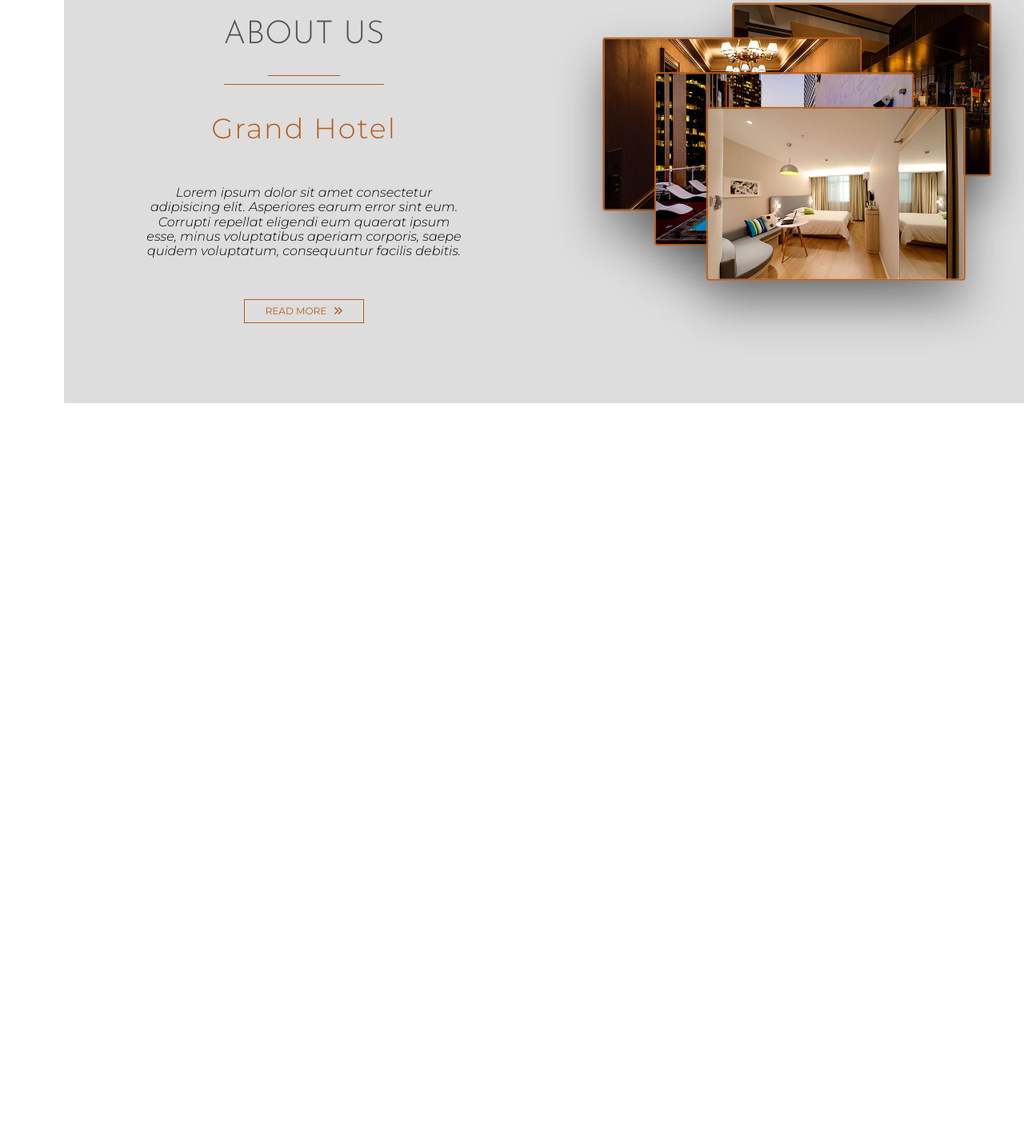
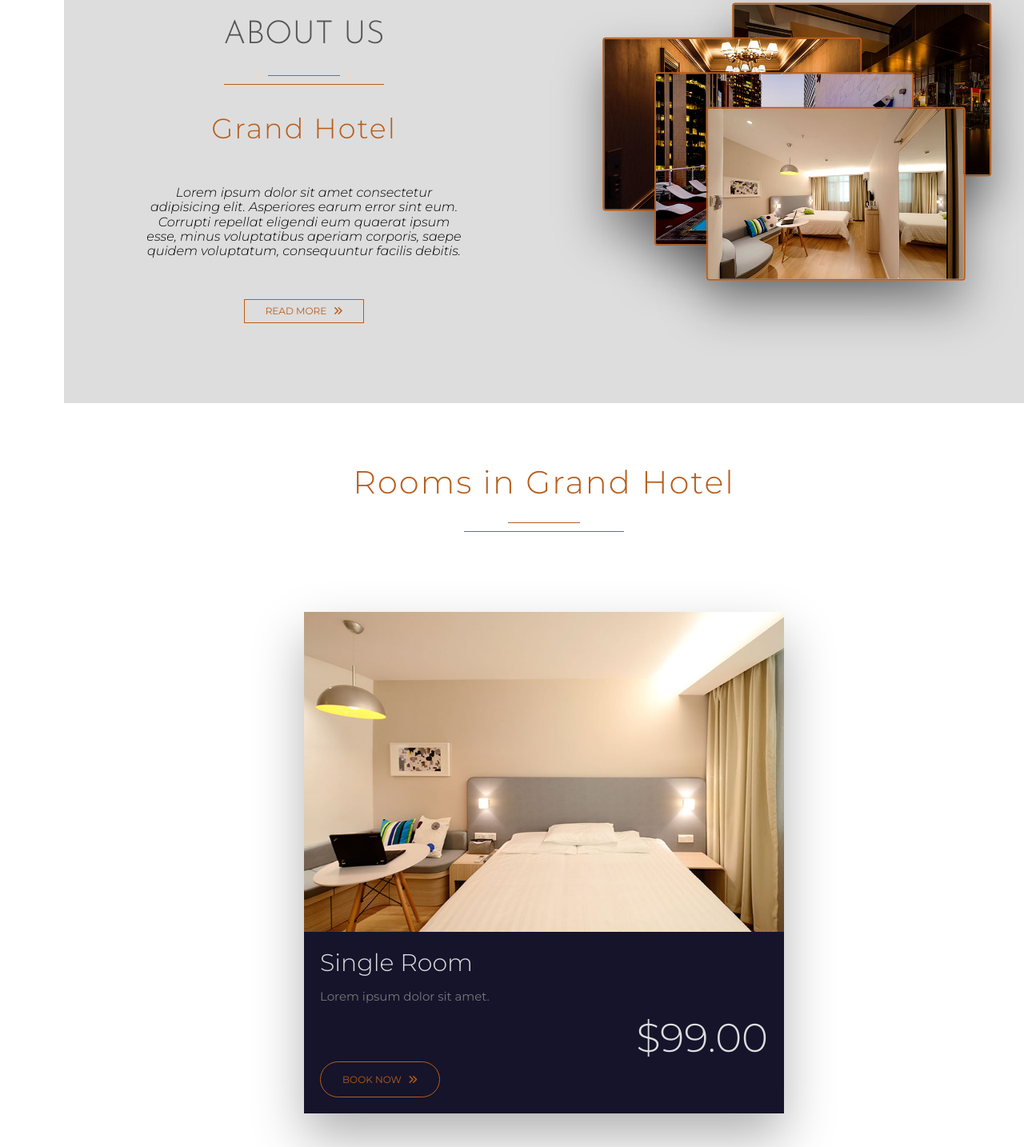
Before and after one commit to Vasiliy11/Grand-Hotel, a website: page app/index.html in a window 1280 px wide. Shown: the part 906-2340 px from the top of the page at 80% size. Before the commit the page ends 1410 px from the top, so only its background shows below. Drawn offline with nearby package versions, Linux system fonts and the light colour scheme.

Commit message:
created rooms section markup and added styles

```diff
--- a/app/index.html
+++ b/app/index.html
@@ -114,6 +114,69 @@
     </div>
   </section>
 
+  <section class="rooms">
+    <div class="common-header">
+      <h1 class="common-heading">Rooms in Grand Hotel</h1>
+      <div class="underline">
+        <div class="small-underline"></div>
+        <div class="big-underline"></div>
+      </div>
+    </div>
+    <div class="rooms-cards__wrapper">
+      <div class="room-card">
+        <img src="img/single-room.jpeg" class="room-img" alt="">
+        <div class="room-card__content">
+          <h4 class="room-card__heading">Single Room</h4>
+          <p class="room-card__paragraph">Lorem ipsum dolor sit amet.</p>
+          <p class="room-price">$99.00</p>
+          <button class="room-card__btn">
+            Book Now
+            <i class="fas fa-angle-double-right btn-arrow"></i>
+          </button>
+        </div>
+      </div>
+      <div class="room-card">
+        <img src="img/double-room.jpeg" class="room-img" alt="">
+        <div class="room-card__content">
+          <h4 class="room-card__heading">Double Room</h4>
+          <p class="room-card__paragraph">Lorem ipsum dolor sit amet.</p>
+          <p class="room-price">$199.00</p>
+          <button class="room-card__btn">
+            Book Now
+            <i class="fas fa-angle-double-right btn-arrow"></i>
+          </button>
+        </div>
+      </div>
+      <div class="room-card">
+        <img src="img/lux.jpeg" class="room-img" alt="">
+        <div class="room-card__content">
+          <h4 class="room-card__heading">Lux</h4>
+          <p class="room-card__paragraph">Lorem ipsum dolor sit amet.</p>
+          <p class="room-price">$299.00</p>
+          <button class="room-card__btn">
+            Book Now
+            <i class="fas fa-angle-double-right btn-arrow"></i>
+          </button>
+        </div>
+      </div>
+      <div class="room-card">
+        <img src="img/vip.jpeg" class="room-img" alt="">
+        <div class="room-card__content">
+          <h4 class="room-card__heading">VIP</h4>
+          <p class="room-card__paragraph">Lorem ipsum dolor sit amet.</p>
+          <p class="room-price">$399.00</p>
+          <button class="room-card__btn">
+            Book Now
+            <i class="fas fa-angle-double-right btn-arrow"></i>
+          </button>
+        </div>
+      </div>
+    </div>
+    <div class="rooms-btn__wrapper">
+      <button class="rooms-btn">Check All Rooms</button>
+    </div>
+  </section>
+
   <script src="https://ajax.googleapis.com/ajax/libs/jquery/3.4.1/jquery.min.js"></script>
   <script src="js/libs.min.js"></script>
   <script src="js/main.js"></script>
--- a/app/scss/_aboutus.scss
+++ b/app/scss/_aboutus.scss
@@ -47,19 +47,6 @@
 
 }
 
-.small-underline{
-    width: 9rem;
-    height: 0.1rem;
-    background-color: #b85d1c;
-    margin: 0 auto 1rem;
-}
-
-.big-underline{
-    width: 20rem;
-    height: 0.1rem;
-    background-color: #b85d1c;
-}
-
 .sub-heading{
     font-size: 3.5rem;
     font-weight: 300;
--- a/app/scss/_general.scss
+++ b/app/scss/_general.scss
@@ -8,3 +8,29 @@ body {
     padding: 0;
     font-family: 'Montserrat', sans-serif;
 }
+
+.common-header{
+    padding: 5rem;
+    text-align: center;
+    color: #b85d1c;
+}
+
+.common-heading{
+    font-size: 4rem;
+    font-weight: 300;
+    letter-spacing: 0.2rem;
+}
+
+.small-underline{
+    width: 9rem;
+    height: 0.1rem;
+    background-color: #b85d1c;
+    margin: 0 auto 1rem;
+}
+
+.big-underline{
+    width: 20rem;
+    height: 0.1rem;
+    margin: auto;
+    background-color: #b85d1c;
+}
--- /dev/null
+++ b/app/scss/_rooms.scss
@@ -0,0 +1,75 @@
+.rooms{
+    margin-left: 8rem;
+}
+
+.rooms-cards__wrapper{
+    display: flex;
+    flex-wrap: wrap;
+    justify-content: center;
+}
+
+.room-card{
+    width: 60rem;
+    margin: 5rem;
+    background-color: #15142b;
+    box-shadow: 0 3rem 6rem rgba(0, 0, 0, .3);
+    &__content{
+        color:#ddd;
+        padding: 2rem;
+    }
+    &__heading{
+        margin: 0;
+        font-size: 3rem;
+        font-weight: 300;
+    }
+    &__paragraph{
+        font-size: 1.5rem;
+        color: #777;
+    }
+    &__btn{
+        width: 15rem;
+        padding: 1.5rem 1rem;
+        font-family: 'Montserrat', sans-serif;
+        font-size: 1.2rem;
+        text-transform: uppercase;
+        color: #b85d1c;
+        background-color: transparent;
+        border: .1rem solid #b85d1c;
+        outline: none;
+        cursor: pointer;
+        border-radius: 10rem;
+    }
+}
+
+.room-img{
+    width: 100%;
+}
+
+.room-price{
+    font-size: 5rem;
+    font-weight: 300;
+    text-align: right;
+    margin: 0;
+}
+
+.rooms-btn__wrapper{
+    text-align: center;
+}
+
+.rooms-btn{
+    width: 20em;
+    padding: 1.5rem 1rem;
+    margin: 4rem 0;
+    background-color: transparent;
+    text-transform: uppercase;
+    color: #b85d1c;
+    border: .2rem solid #b85d1c;
+    outline: none;
+    cursor: pointer;
+    box-shadow: 0 1.5rem 6rem rgba(0, 0, 0, .2);
+    transition: all .2s;
+    &:hover{
+        color: #ddd;
+        background-color: #b85d1c;
+    }
+}
--- a/app/scss/style.scss
+++ b/app/scss/style.scss
@@ -5,6 +5,7 @@
 @import "navbar";
 @import "header";
 @import "aboutus";
+@import "rooms";
 
 
 
```
Also changed, not shown: app/css/style.min.css.
